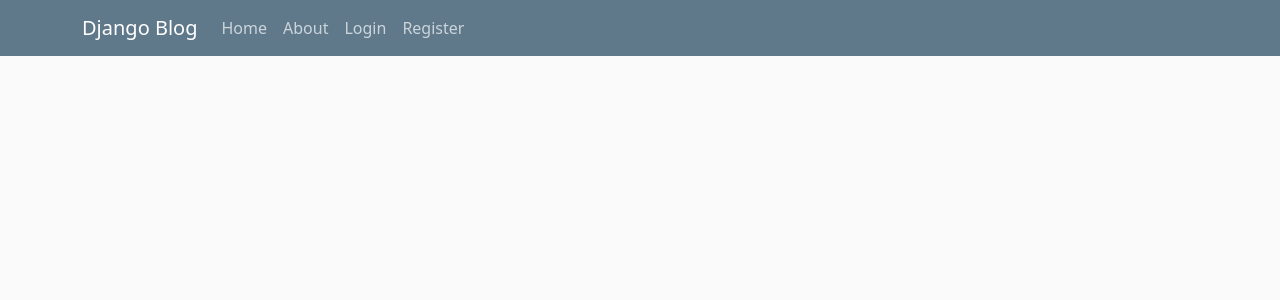
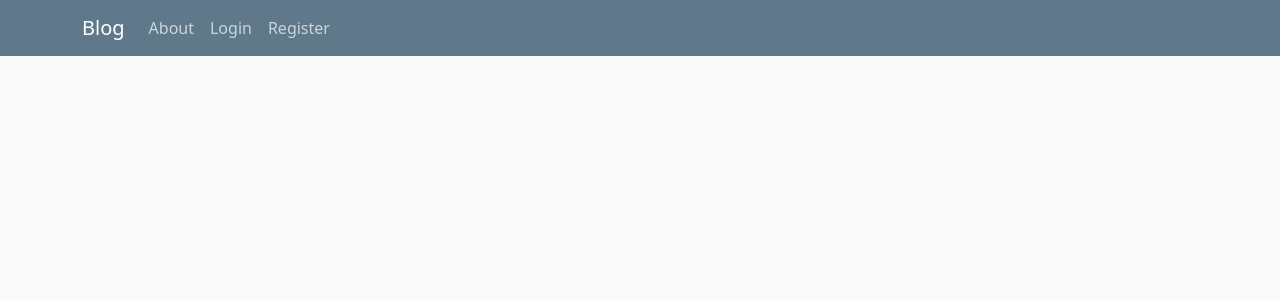
Before and after one commit to Oytizzo/dj_drf_blog, a Django app: template src/templates/base.html in a window 1280 px wide. Shown: the top 300 px of the page. Run offline with Django 3.2, Linux system fonts and the light colour scheme; the template is opened without the code that fills it, so the values that code supplies are empty.

Commit message:
updated navbar

```diff
--- a/src/blog/templates/blog/navbar.html
+++ b/src/blog/templates/blog/navbar.html
@@ -3,13 +3,12 @@
     <header class="site-header">
       <nav class="navbar navbar-expand-md navbar-dark bg-steel fixed-top">
         <div class="container">
-          <a class="navbar-brand mr-4" href="{% url 'blog-home' %}">Django Blog</a>
+          <a class="navbar-brand mr-4" href="{% url 'blog-home' %}">Blog</a>
           <button class="navbar-toggler" type="button" data-toggle="collapse" data-target="#navbarToggle" aria-controls="navbarToggle" aria-expanded="false" aria-label="Toggle navigation">
           <span class="navbar-toggler-icon"></span>
           </button>
           <div class="collapse navbar-collapse" id="navbarToggle">
             <div class="navbar-nav mr-auto">
-              <a class="nav-item nav-link" href="{% url 'blog-home' %}">Home</a>
               <a class="nav-item nav-link" href="{% url 'blog-about' %}">About</a>
             </div>
             <!-- Navbar Right Side -->
```
